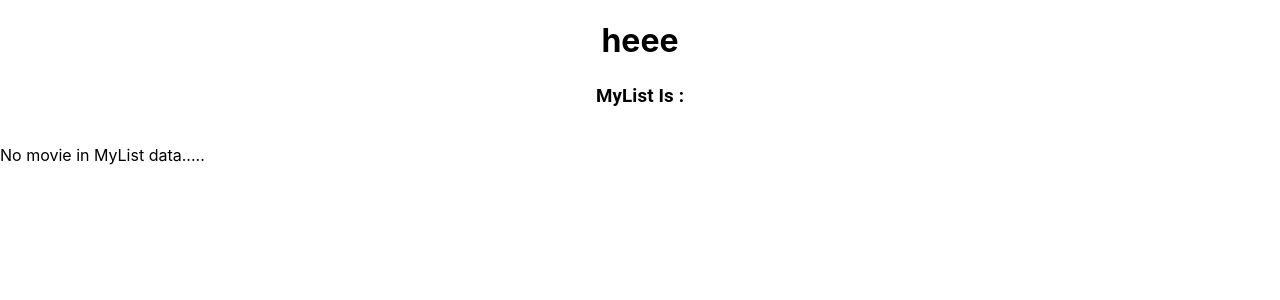
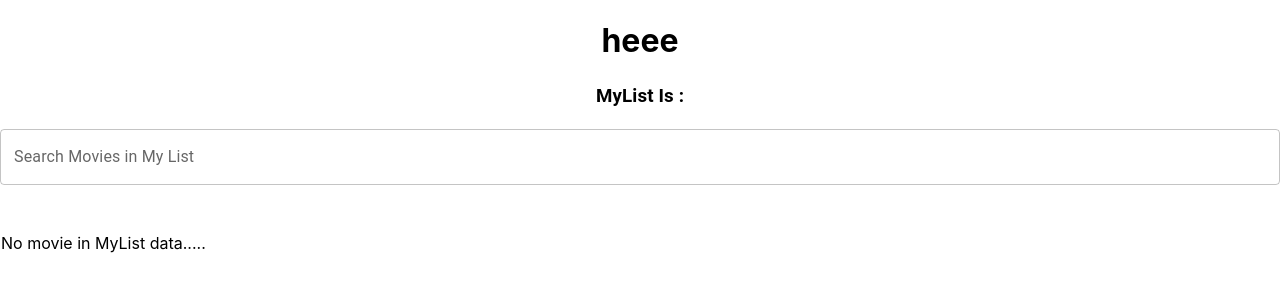
Before and after one commit to AasthaDixit26/Movies-app, a React (Create React App) app: page /MyList in a window 1280 px wide. Shown: the top 300 px of the page. Built offline with nearby package versions, Linux system fonts and the light colour scheme.

Commit message:
completed search

```diff
--- a/src/App.js
+++ b/src/App.js
@@ -7,21 +7,33 @@ import MoviesDetails from './component/Movies/MovieCard';
 import LogOut from './component/Auth/LogOut';
 import MainPage from './component/Layout/MainPage';
 import MyList from './component/Movies/MyList';
+import { TextField } from '@mui/material';
+import { useState } from 'react';
 
 function App() {
+  const [searchMovies,setSearchMovies]=useState('')
   return (
     <div className="App">
     <h1>heee</h1>
 
     {/* <Login/> */}
 
+    {/* <TextField
+          label="Search Movies"
+          variant="outlined"
+          fullWidth
+          value={searchMovies}
+          onChange={(e) => setSearchMovies(e.target.value)}
+          sx={{ mb: 4 }}
+        /> */}
+
 
    <Router>
       <Routes>
 
         <Route path="/" element={<Navigate to="/main" />}/>
-         <Route path='/main' element={<MainPage/>}/>
-         <Route path='/MyList' element={<MyList/>}/>
+         <Route path='/main' element={<MainPage searchMovies={searchMovies}/>}/>
+         <Route path='/MyList' element={<MyList searchMovies={searchMovies} />}/>
         {/* <Route path="/login" element={<Login/>}/> */}
         {/* <Route path='/searchMovies' element={<SearchMovies/>}/>
         <Route path='/watchList' element={<WatchList/>}/>
--- a/src/component/Layout/MoviesSide.js
+++ b/src/component/Layout/MoviesSide.js
@@ -1,6 +1,6 @@
 import React, { useEffect, useState } from "react";
 import MovieCard from "../Movies/MovieCard";
-import { Box } from "@mui/material";
+import { Box, TextField } from "@mui/material";
 import { useDispatch } from "react-redux";
 import {addToWatchList} from '../../store/WatchListSlice';
 
@@ -11,6 +11,9 @@ const MoviesSide = () => {
   const handleAddMovie=(movie)=>{
     dispatch(addToWatchList(movie));
   }
+
+  const [searchMovies,setSearchMovies]=useState('')
+
 
 
   useEffect(() => {
@@ -35,10 +38,24 @@ const MoviesSide = () => {
     fetchMovies();
   }, []);
 
-  return (
-    <Box sx={{ display: 'flex', flexWrap: 'wrap', gap: 2 }}>
-      {movies.length > 0 ? (
-        movies.map((movie) => (
+  const filteredList = movies.filter((movie) =>
+    movie.Title.toLowerCase().includes(searchMovies.toLowerCase())
+  );
+
+
+  return (<>
+   <TextField
+        label="Search Movies in My List"
+        variant="outlined"
+        fullWidth
+        value={searchMovies}
+        onChange={(e) => setSearchMovies(e.target.value)}
+        sx={{ mb: 4 }}
+      />
+
+       <Box sx={{ display: 'flex', flexWrap: 'wrap', gap: 2 }}>
+      {filteredList.length > 0 ? (
+        filteredList.map((movie) => (
           <MovieCard
             key={movie.imdbID}
             title={movie.Title}
@@ -51,6 +68,8 @@ const MoviesSide = () => {
         <p>Loading movie data.....</p>
       )}
     </Box>
+  </>
+
   );
 };
 
--- a/src/component/Movies/MyList.js
+++ b/src/component/Movies/MyList.js
@@ -1,23 +1,34 @@
-import React from "react";
+import React, { useState } from "react";
 import { useSelector } from "react-redux";
-import {Box,Typography} from '@mui/material';
+import {Box,TextField,Typography} from '@mui/material';
 import MovieCard from "./MovieCard";
 
 const MyList=()=>{
   const myList = useSelector((state) => state.watchList.movies);
-  // const [searchTerm,setSearchTerm]=useState([]);
+  const [searchMovies,setSearchMovies]=useState('')
+
+  const filteredList =myList.filter((movie) =>
+    movie.Title.toLowerCase().includes(searchMovies.toLowerCase())
+  );
 
   return(<>
     <Typography><h3>MyList Is :</h3></Typography>
-         <Box sx={{ display: 'flex', flexWrap: 'wrap', gap: 2 }}>
-      {myList.length > 0 ? (
-        myList.map((movie) => (
+    <TextField
+        label="Search Movies in My List"
+        variant="outlined"
+        fullWidth
+        value={searchMovies}
+        onChange={(e) => setSearchMovies(e.target.value)}
+        sx={{ mb: 4 }}
+      />
+    <Box className="container" sx={{ display: 'flex', flexWrap: 'wrap', gap: 2, marginLeft: '1px' }}>
+        {filteredList.length > 0 ? (
+          filteredList.map((movie) => (
             <MovieCard
               key={movie.imdbID}
               title={movie.Title}
               released={movie.Year}
               poster={movie.Poster}
-            // onAddToMyList={()=>handleAddMovie(list)}
             />
           ))
       ) : (
```
Lines whose indentation alone changed are shown as unchanged.
